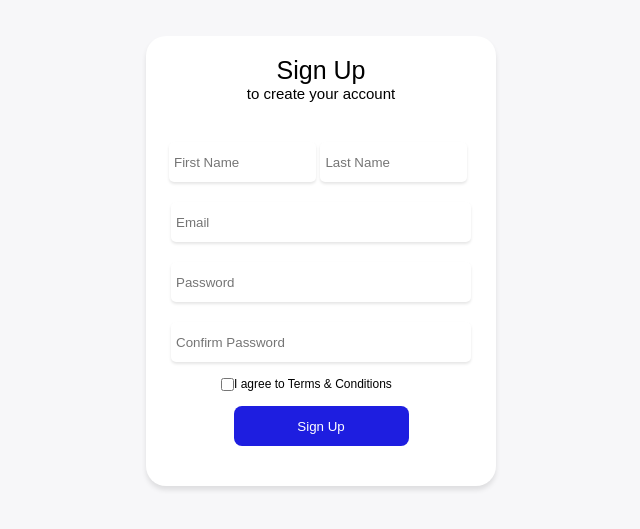
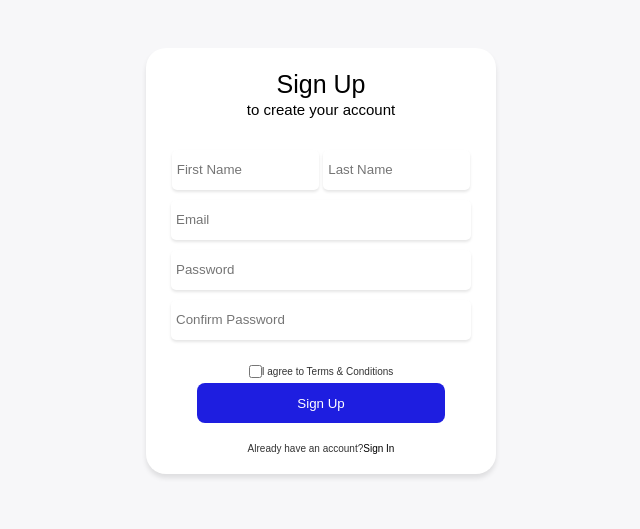
Before and after one commit to alirazamirbahar254-dev/Task-Manager, a plain HTML site: page frontend/signup.html in a window 1280 px wide. Shown: the part 139-668 px from the top of the page, without its empty margins (319-959 px from the left). Drawn offline with Linux system fonts and the light colour scheme.

Commit message:
update signin and signup pages UI

```diff
--- a/frontend/signin.css
+++ b/frontend/signin.css
@@ -1,5 +1,4 @@
 * {
-  margin: 0;
   padding: 0;
   box-sizing: border-box;
 }
@@ -22,49 +21,73 @@ align-items: center;
 flex-direction:column ;
 background-color:#FFFFFF;
 color: #000;
-width: 350px;
-min-height: 400px;
 border-radius: 20px;
 box-shadow:  0 4px 5px 0 rgba(0,0, 0,0.10);
+
 }
 
 /*login page*/
-.form .fbox fieldset {
+fieldset {
   display: flex;
   flex-direction: column;
+  width: 350px;
+  font-family: 'Poppins', sans-serif;
+  border-radius: 20px;
+  border: none;
   gap:10px;
-  border:none;
+  padding:20px;
+}
+
+.main-contener {
+  display: flex;
+  flex-direction: column;
+}
+
+.group1 {
+  display: flex;
+  flex-direction: column;
+  gap: 2px;
+  margin-bottom: 30px;
+}
+
+.group1 h1,
+.group1 h5 {
+  margin: 0;
+}
+
+.group2,
+.group4 {
+  display: flex;
+  flex-direction: column;
+  gap: 6px;
 }
 
 /*login title*/
 h1{
-  position: relative;
   font-family: 'Poppins', sans-serif;
-  font-weight:500;
-  font-size: 25px;
-  bottom:3px;
-  align-self: center;
+  display: flex;
+    justify-content: center;
+    font-weight:500;
+    font-size: 25px;
+    line-height: 1.3;
 }
 
 /*to get start title*/
-
 h5{
-  position: relative;
   font-family: 'Poppins', sans-serif;
+  display: flex;
+  justify-content: center;
   font-weight:500;
   font-size: 15px;
-  bottom:15px;
-  align-self: center;
+  line-height: 1.3;
 }
 
 /*login page email and password */
 #email, #password{
-position: relative;
 align-items: center;
 justify-content: center;
 align-self: center;
-top: 10px;
-width: 145%;
+width: 100%;
 height: 35px;
 border-radius: 5px;
 padding: 20px;
@@ -79,18 +102,15 @@ input:focus {
 
 /* login form forgot password */
 h6 {
-position: relative;
 color: #333333;
 font-family: 'Poppins', sans-serif;
 right: 40px;
 font-weight: 400;
-top: 15px;
 cursor: pointer;
 }
 
 /*login page continue button*/
 #login {
-  position: relative;
   align-items: center;
   justify-content: center;
   align-self: center;
@@ -99,9 +119,8 @@ cursor: pointer;
   border: none;
   cursor: pointer;
   border-radius: 8px;
-  width: 143%;
+  width: 80%;
   height: 40px;
-  top:32px;
   box-shadow:  0 6px 20px 0 rgba(0,0, 0,0.10);
 }
 
@@ -114,12 +133,10 @@ cursor: pointer;
 #signup {
 border: none;
 cursor: pointer;
-margin-top:60px;
 background-color:#FFFFFF;
 font-family: 'Poppins', sans-serif;
 font-weight: 400;
 font-size: 10px;
-
 }
 
 p {
--- a/frontend/signup.css
+++ b/frontend/signup.css
@@ -3,6 +3,7 @@
   padding: 0;
   box-sizing: border-box;
 }
+
 /*out line thin for all input*/
 input:focus {
   outline: 1px solid black;
@@ -14,7 +15,6 @@ input:focus {
     background-color: #F7F7F9;
     justify-content: center;
     align-items: center;
-    position: fixed;
     width: 100%;
     height: 100vh;
 }
@@ -22,6 +22,7 @@ input:focus {
 /* signup box */
 .signupform2{
     display: flex;
+    flex-direction:column;
     justify-content: center;
     align-items: center;
     background-color:#FFFFFF;
@@ -34,53 +35,79 @@ input:focus {
 fieldset{
     display: flex;
     flex-direction: column;
-    height: 450px;
     width: 350px;
     font-family: 'Poppins', sans-serif;
     border-radius: 20px;
     border: none;
+    gap:10px;
+    padding:20px;
 }
 
+.groups-container{
+    display:flex;
+    flex-direction:column;
+    gap:20px;
+}
+
+
+.group2,
+.group4 {
+    display: flex;
+    flex-direction: column;
+    gap: 10px;
+}
+
+/*title of the page*/
+.title{
+    display:flex;
+    flex-direction:column;
+
+}
+
+.group1{
+    padding-bottom:10px;
+}
 /*sign-up title */
 h2 {
-    position: relative;
     display: flex;
     justify-content: center;
-    top:20px;
     font-weight:500;
     font-size: 25px;
+    line-height: 1.3;
 }
+
 
 /*sign-up description */
 h4 {
-    position: relative;
     display: flex;
     justify-content: center;
-    top:20px;
     font-weight:500;
     font-size: 15px;
+    line-height: 1.3;
 }
 
+.names{
+    align-self: center;
+}
 
 /*signup  page email fields*/
 #name1, #name2{
-    position: relative;
+    justify-content: center;
+    align-self: center;
+    align-items: center;
     width: 147px;
-    left: 23px;
-    top: 60px;
     height: 40px;
     padding:5px;
     border-radius: 5px;
     box-shadow:  0 2px 3px 0 rgba(0,0, 0,0.10);
     border: none;
+    justify-content:center;
 }
 
 /*signup  page email fields*/
 #email{
-position: relative;
 width: 300px;
 align-self: center;
-top: 80px;
 height: 40px;
 padding:5px;
 border-radius: 5px;
@@ -91,7 +118,6 @@ box-shadow:  0 2px 3px 0 rgba(0,0, 0,0.10);
 
 /*signup password fields*/
 #password1, #password2{
-position: relative;
 display: flex;
 width: 300px;
 align-self: center;
@@ -102,33 +128,41 @@ box-shadow:  0 2px 3px 0 rgba(0,0, 0,0.10);
 }
 
 #password1 {
-top:100px;
 height:40px;
 padding: 5px;
 }
 
 #password2 {
-top:120px;
 height:40px;
 padding:5px;
 
 }
+.group3{
+    display:flex;
+    gap:0.1px;
+   justify-content:center;
+}
 
 /*terms and condition dic box*/
 #check{
-position: relative;
+align-self: center;
 display: flex;
 align-items: center;
-top: 135px;
 left: 75px;
 font-family: 'Poppins', sans-serif;
 font-weight: 110px;
 font-size: 12px;
+margin-top: 5px;
+
+}
+
+.group3{
+    display: flex;
+    flex-direction: column;
 }
 
 /*signup samit buttom*/
 #signup{
-  position: relative;
   align-items: center;
   justify-content: center;
   align-self: center;
@@ -137,13 +171,41 @@ font-size: 12px;
   border: none;
   cursor: pointer;
   border-radius: 8px;
-  width: 50%;
+  width: 80%;
   height: 40px;
-  top:150px;
  font-family: 'Poppins', sans-serif;
+  margin-top: 5px;
 }
 
 #signup:hover{
   background-color: #1717B8;
   transition: background-color 0.4s ease;
 }
+
+.group4{
+    display:flex;
+
+}
+
+/*login page signup button */
+#signin {
+align-items: center;
+justify-content: center;
+align-self: center;
+border: none;
+cursor: pointer;
+background-color:#FFFFFF;
+font-family: 'Poppins', sans-serif;
+font-weight: 400;
+font-size: 10px;
+
+}
+
+p {
+font-family: 'Poppins', sans-serif;
+font-weight: 400;
+font-size: 10px;
+color: #333333;
+align-self: center;
+
+}
--- a/frontend/signup.html
+++ b/frontend/signup.html
@@ -8,36 +8,43 @@
 </head>
 <body>
 
-
 <!--sign-up page-->
 
 <div class="signupform1">
 <div class="signupform2">
 <fieldset>
-
+<!--the main container of all gruops-->
+<div class="groups-container">
+<div class="group1">
+<div class="title">
 <h2>Sign Up</h2>
 <h4>to create your account</h4>
+</div>
+</div>
 
+<div class="group2">
 <div class="names">
 <input type="text" id="name1" placeholder="First Name">
 <input type="text" id="name2" placeholder="Last Name">
 </div>
-
 <input type="email" id="email" placeholder="Email">
-
 <input type="password" id="password1" placeholder="Password">
 <input type="password" id="password2" placeholder="Confirm Password">
-
-<div id="check">
-<input type="checkbox" id="terms"> <p>I agree to Terms & Conditions</p>
 </div>
 
+<div class="group3">
+<div id="check">
+<input type="checkbox" id="terms"><p>I agree to Terms & Conditions</p>
+</div>
 <button type="submit" id="signup">Sign Up</button>
-
+</div>
+<div class="group4">
+<p>Already have an account?<button type="button" id="signin"><span>Sign In</span></button></p>
+</div>
+</div>
 </fieldset>
 </div>
 </div>
-
 <script src="signup.js"></script>
 </body>
 </html>
--- a/frontend/signup.js
+++ b/frontend/signup.js
@@ -1,9 +1,8 @@
 // Get Sign Up form values
 const signup = document.querySelector("#signup");
-
+const signin = document.querySelector("#signin");
 // Listen for Sign Up button click
 signup.addEventListener("click", async () =>{
-
 //geting the values of fields
 const name1 = document.querySelector("#name1").value;
 const name2 = document.querySelector("#name2").value;
@@ -39,3 +38,8 @@ const response = await fetch(`http://127.0.0.1:3000/auth/register`,
         window.location = "signin.html"
      }
 })
+
+signin.addEventListener("click", () => {
+ window.location = "signin.html"
+
+})
```
Also changed, not shown: frontend/signin.html (+14 -6 lines).
